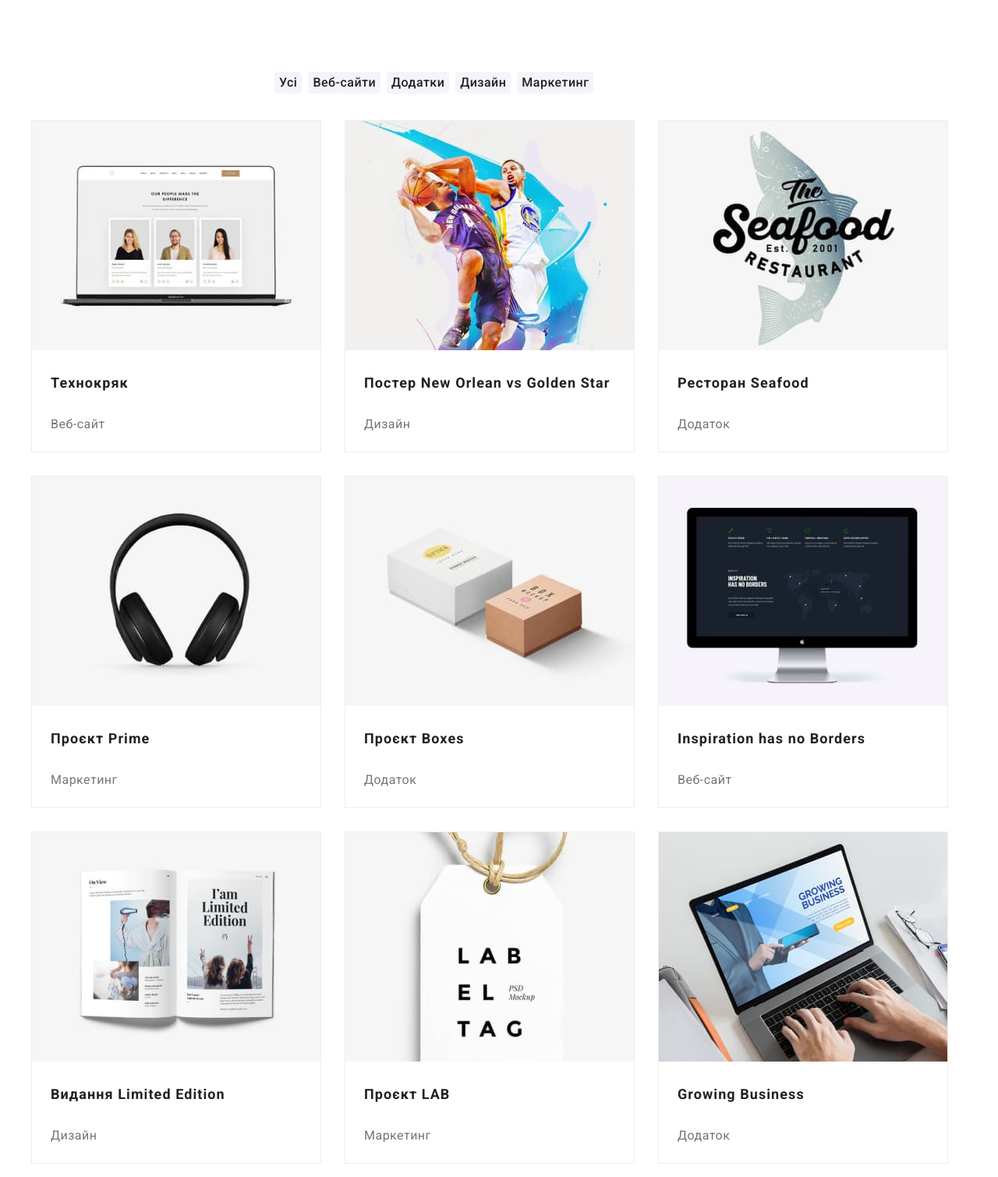
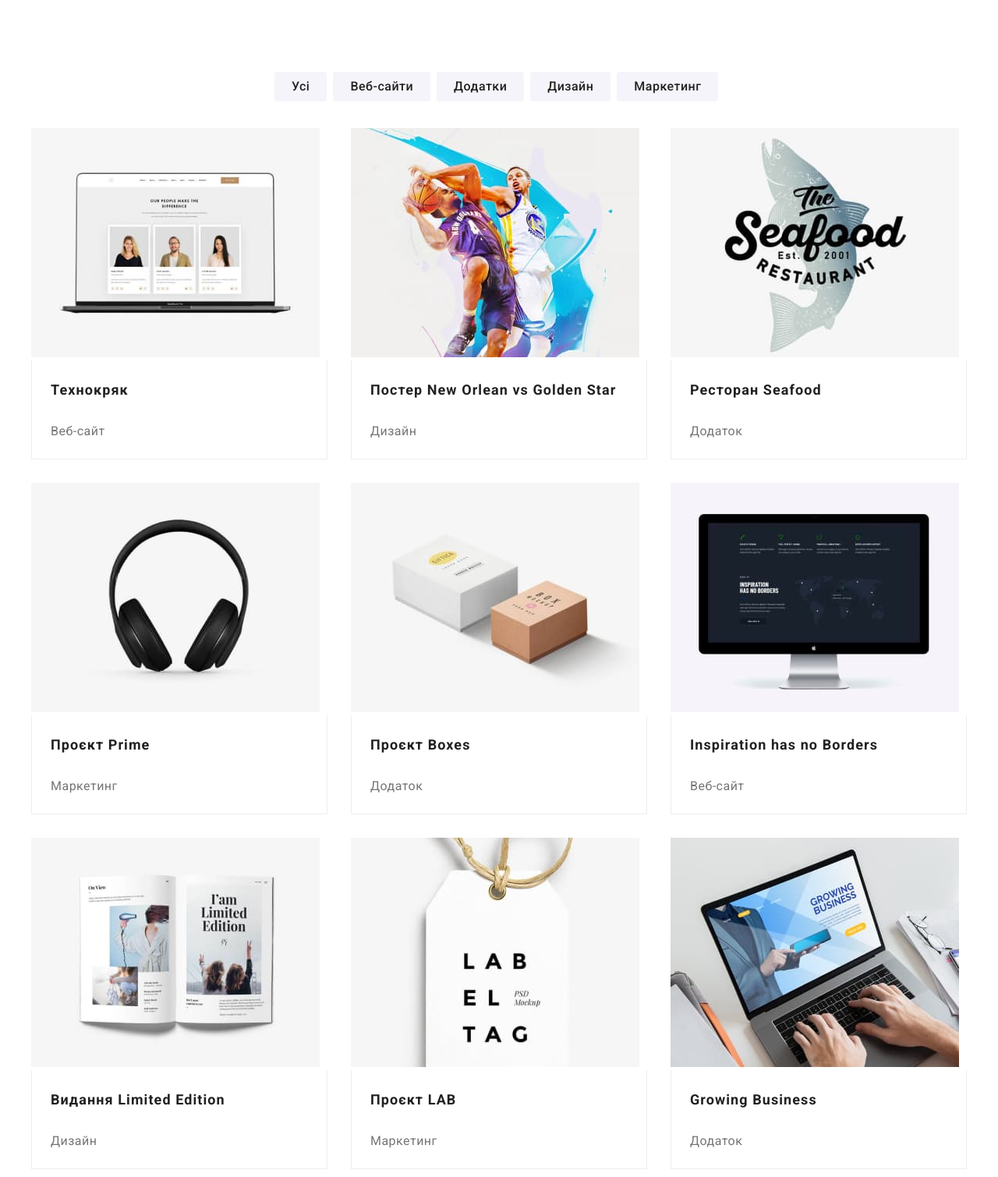
Before and after one commit to YuliyaKubar/goit-markup-hw-03, a plain HTML site: page portfolio.html in a window 1280 px wide. Shown: the part 91-1600 px from the top of the page at 78% size. Drawn offline with Linux system fonts and the light colour scheme.

Commit message:
error correction 2
Исправлен шрифт в футере, сетка на таблицах и добавила кнопкам паддинги

```diff
--- a/css/styles.css
+++ b/css/styles.css
@@ -164,6 +164,7 @@ ul {
     margin: 0 auto;
     border-radius: 4px;
     padding: 10px 32px;
+    border: none;
 
     font-family: 'Roboto';
     font-weight: 700;
@@ -192,14 +193,13 @@ ul {
 
 .section-advantages {
     display: flex;
+    flex-wrap: wrap;
+    gap: 30px;
 }
 
 .item {
-    margin-right: 30px;
-}
+    flex-basis: calc((100% - 90px) / 4);
 
-.item:last-child {
-    margin-right: 0;
 }
 
 .section-title {
@@ -347,6 +347,7 @@ ul {
 
 .footer-address-item {
     margin-bottom: 9px;
+    font-style: normal;
 }
 
 .footer-address-item:last-child{
@@ -427,6 +428,7 @@ ul {
 }
 
 .button-list {
+    padding: 6px 22px;
     border-radius: 4px;
     border: none;
     margin-right: 8px;
@@ -444,6 +446,7 @@ ul {
 .button-list:focus {
     background-color: var(--third-color);
     color: #FFFFFF;
+    box-shadow: 0px 3px 1px rgba(0, 0, 0, 0.1), 0px 1px 2px rgba(0, 0, 0, 0.08), 0px 2px 2px rgba(0, 0, 0, 0.12);
 }
 
 .button-list {
@@ -485,5 +488,12 @@ ul {
 }
 
 .projects {
-    border: 1px solid #EEEEEE;
+    flex-basis: calc((100% - 60px) / 3);
 }
+
+
+.information {
+    border-left: 1px solid #EEEEEE;
+    border-bottom: 1px solid #EEEEEE;
+    border-right: 1px solid #EEEEEE;
+}
--- a/portfolio.html
+++ b/portfolio.html
@@ -74,8 +74,10 @@
           <ul class="section-links list">
             <li class="projects">
               <img src="./image/texnokryak.jpg" alt="Технокряк" width="370" />
+              <div class="information">
                 <h2 class="portfolio-project-title">Технокряк</h2>
                 <p class="portfolio-project-text">Веб-сайт</p>
+              </div>
             </li>
             <li class="projects">
               <img
@@ -83,10 +85,12 @@
                 alt="Постер New Orlean vs Golden Star"
                 width="370"
               />
+              <div class="information">
                 <h2 class="portfolio-project-title">
                   Постер New Orlean vs Golden Star
                 </h2>
                 <p class="portfolio-project-text">Дизайн</p>
+              </div>
             </li>
             <li class="projects">
               <img
@@ -94,18 +98,24 @@
                 alt="Ресторан Seafood"
                 width="370"
               />
+              <div class="information">
                 <h2 class="portfolio-project-title">Ресторан Seafood</h2>
                 <p class="portfolio-project-text">Додаток</p>
+              </div>
             </li>
             <li class="projects">
               <img src="./image/prime.jpg" alt="Проєкт Prime" width="370" />
+              <div class="information">
                 <h2 class="portfolio-project-title">Проєкт Prime</h2>
                 <p class="portfolio-project-text">Маркетинг</p>
+              </div>
             </li>
             <li class="projects">
               <img src="./image/boxes.jpg" alt="Проєкт Boxes" width="370" />
+              <div class="information">
                 <h2 class="portfolio-project-title">Проєкт Boxes</h2>
                 <p class="portfolio-project-text">Додаток</p>
+              </div>
             </li>
             <li class="projects">
               <img
@@ -113,10 +123,12 @@
                 alt="Inspiration has no Borders"
                 width="370"
               />
+              <div class="information">
                 <h2 class="portfolio-project-title">
                   Inspiration has no Borders
                 </h2>
                 <p class="portfolio-project-text">Веб-сайт</p>
+              </div>
             </li>
             <li class="projects">
               <img
@@ -124,13 +136,17 @@
                 alt="Видання Limited Edition"
                 width="370"
               />
+              <div class="information">
                 <h2 class="portfolio-project-title">Видання Limited Edition</h2>
                 <p class="portfolio-project-text">Дизайн</p>
+              </div>
             </li>
             <li class="projects">
               <img src="./image/pendant.jpg" alt="Проєкт LAB" width="370" />
+              <div class="information">
                 <h2 class="portfolio-project-title">Проєкт LAB</h2>
                 <p class="portfolio-project-text">Маркетинг</p>
+              </div>
             </li>
             <li class="projects">
               <img
@@ -138,8 +154,10 @@
                 alt="Growing Business"
                 width="370"
               />
+              <div class="information">
                 <h2 class="portfolio-project-title">Growing Business</h2>
                 <p class="portfolio-project-text">Додаток</p>
+              </div>
             </li>
           </ul>
         </div>
```
Lines whose indentation alone changed are shown as unchanged.
